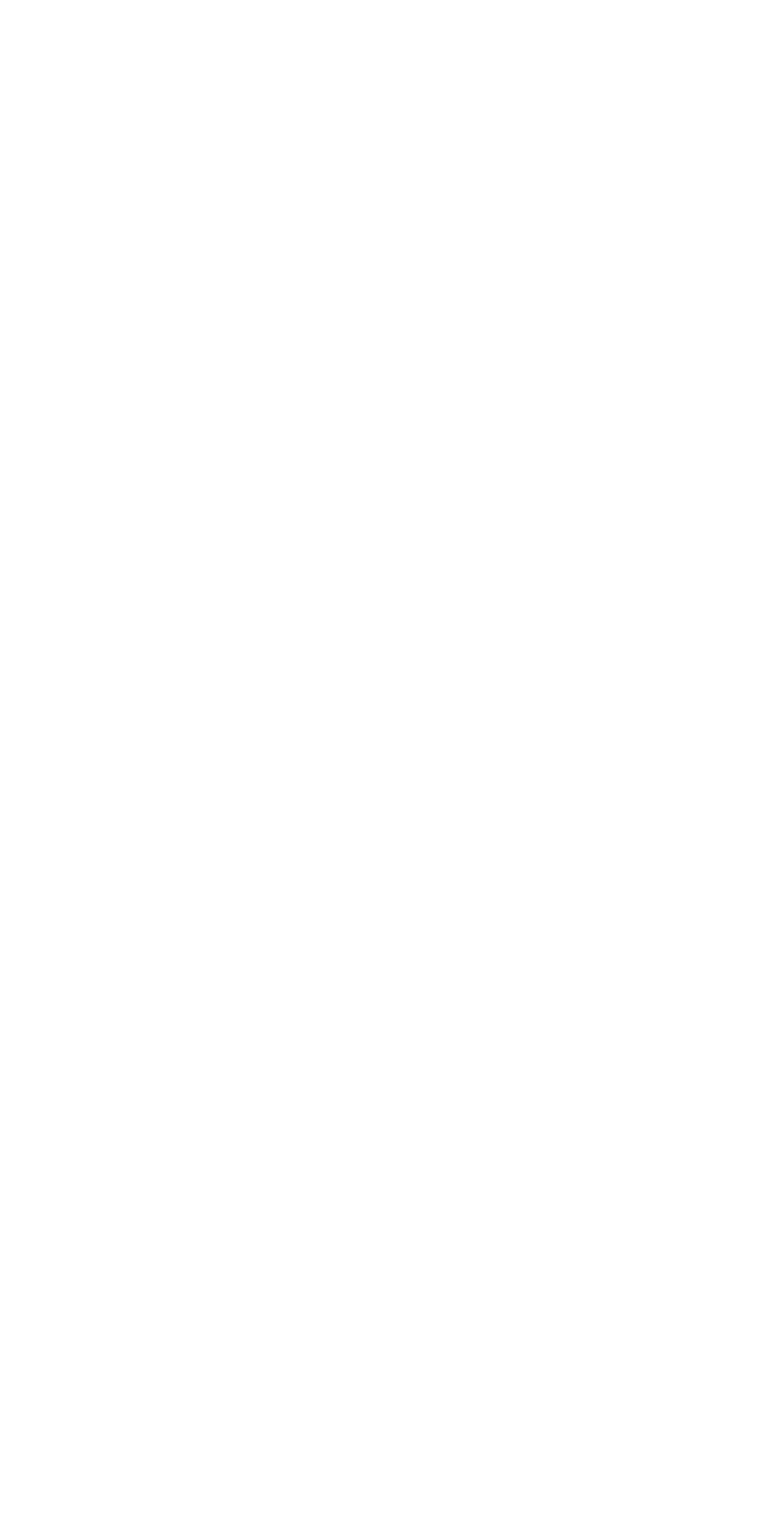
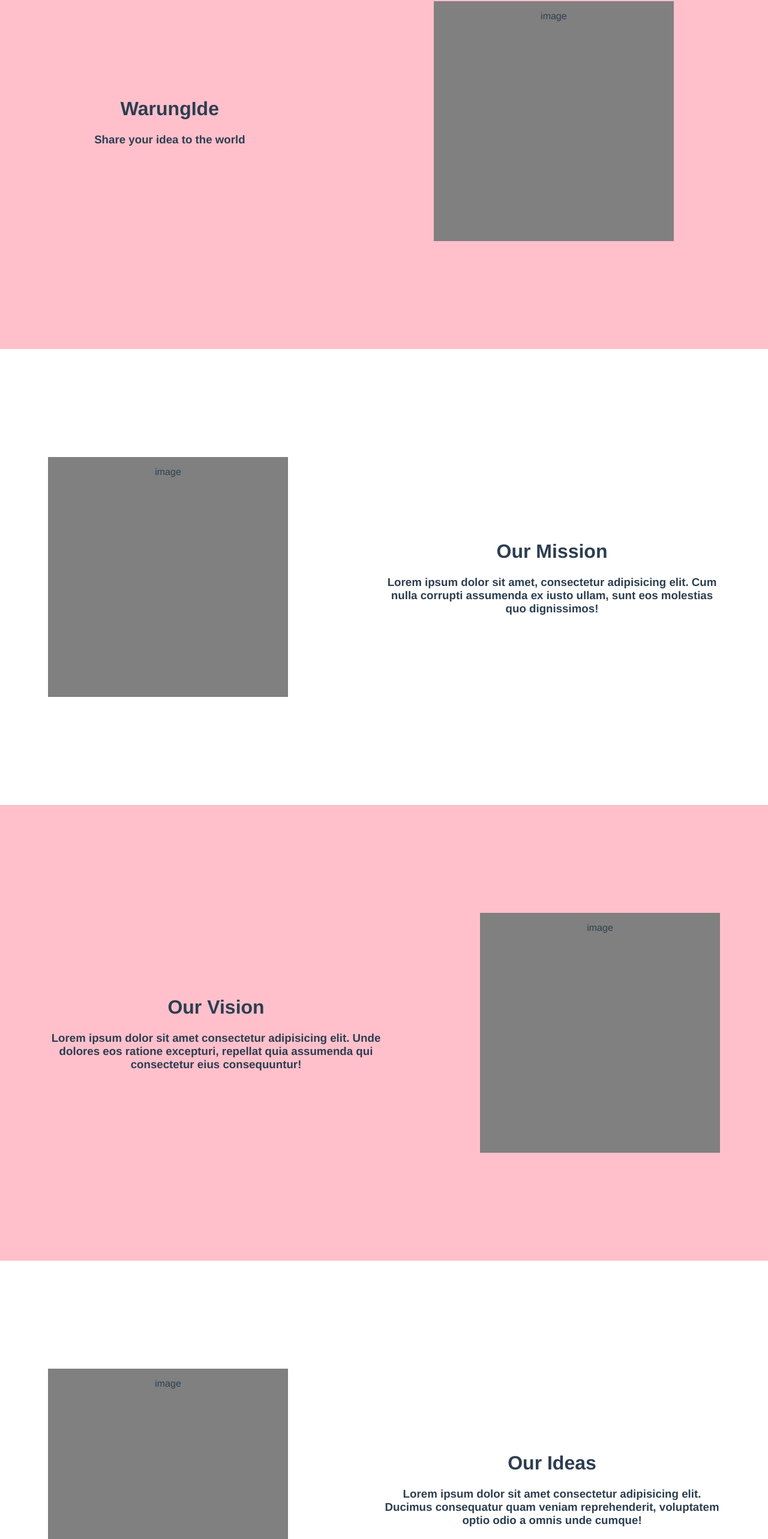
Before and after one commit to mfaisalghozi/warung-ide-2021, a Vue app in the folder frontend/: page /#/ in a window 1280 px wide. Shown: the part 196-2762 px from the top of the page at 60% size. Before the commit the page ends 800 px from the top, so only its background shows below. Built offline with nearby package versions, Linux system fonts and the light colour scheme.

Commit message:
feat: adding landing page

```diff
--- a/frontend/src/views/LandingPage.vue
+++ b/frontend/src/views/LandingPage.vue
@@ -1,6 +1,70 @@
 <template>
   <div class="landingPageWrapper">
-    <h1>Hai this is landing cool</h1>
+    <div class="section first-section">
+      <div class="text-info">
+        <h1>WarungIde</h1>
+        <h3>Share your idea to the world</h3>
+      </div>
+      <div class="image-info">
+        <p>image</p>
+      </div>
+    </div>
+    <div class="section second-section">
+      <div class="image-info">
+        <p>image</p>
+      </div>
+      <div class="text-info">
+        <h1>Our Mission</h1>
+        <h3>Lorem ipsum dolor sit amet, consectetur adipisicing elit. Cum nulla corrupti assumenda ex iusto ullam, sunt eos molestias quo dignissimos!</h3>
+      </div>
+    </div>
+    <div class="section third-section">
+      <div class="text-info">
+        <h1>Our Vision</h1>
+        <h3>Lorem ipsum dolor sit amet consectetur adipisicing elit. Unde dolores eos ratione excepturi, repellat quia assumenda qui consectetur eius consequuntur!</h3>
+      </div>
+      <div class="image-info">
+        <p>image</p>
+      </div>
+    </div>
+    <div class="section four-section">
+      <div class="image-info">
+        <p>image</p>
+      </div>
+      <div class="text-info">
+        <h1>Our Ideas</h1>
+        <h3>Lorem ipsum dolor sit amet consectetur adipisicing elit. Ducimus consequatur quam veniam reprehenderit, voluptatem optio odio a omnis unde cumque!</h3>
+      </div>
+    </div>
+    <div class="team-section">
+     <h1 class="team-title">Our Team</h1>
+     <div class="member-section">
+       <div class="member">
+        <div class="member-image">
+          <p>image</p>
+        </div>
+        <div class="member-name">
+          Andi
+        </div>
+      </div>
+      <div class="member">
+        <div class="member-image">
+          <p>image</p>
+        </div>
+        <div class="member-name">
+          Frank
+        </div>
+      </div>
+      <div class="member">
+        <div class="member-image">
+          <p>image</p>
+        </div>
+        <div class="member-name">
+          Ibas
+        </div>
+      </div>
+     </div>
+    </div>
   </div>
 </template>
 
@@ -12,6 +76,60 @@ export default {
 
 <style lang="less" scoped>
 .landingPageWrapper {
-  background-color: pink;
+
+  .section {
+    height: 95vh;
+    display: flex;
+    flex-direction: row;
+    justify-content: space-around;
+    align-items: center;
+    .image-info {
+      background-color: grey;
+      width: 25rem;
+      height: 25rem;
+    }
+  }
+
+  .first-section, .third-section {
+    background-color: pink;
+  }
+
+  .second-section,
+  .third-section,
+  .four-section {
+    .text-info {
+      width: 35rem;
+    }
+  }
+
+  .team-section {
+    height: 90vh;
+    h1 {
+      font-size: 4rem;
+    }
+    .member-section {
+      display: flex;
+      flex-direction: row;
+      justify-content: space-around;
+      align-items: center;
+
+      .member {
+        .member-image {
+          background-color: grey;
+          width: 100%;
+          p {
+            padding: 0;
+            margin: 0;
+          }
+        }
+        background-color: salmon;
+        margin: 0 20px;
+        width: 20rem;
+        height:  20rem;
+
+      }
+    }
+
+  }
 }
 </style>>
```
